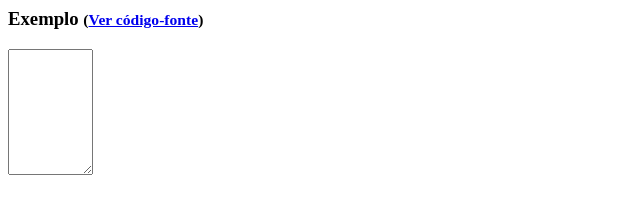
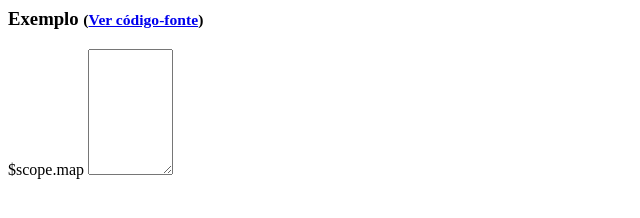
Before and after one commit to VictorQueiroz/ngGoogle, a website: page templates/index.tpl.html in a window 1280 px wide. Shown: the whole page, without its empty margins (0-640 px from the left). Drawn offline with Linux system fonts and the light colour scheme.

Commit message:
index.tpl.html updated

```diff
--- a/templates/index.tpl.html
+++ b/templates/index.tpl.html
@@ -2,6 +2,7 @@
 
 <form>
 	<div class="form-group">
+		<label>$scope.map</label>
 		<textarea ng-bind="map | json" cols="8" rows="8" class="form-control" readonly></textarea>
 	</div>
 
```
